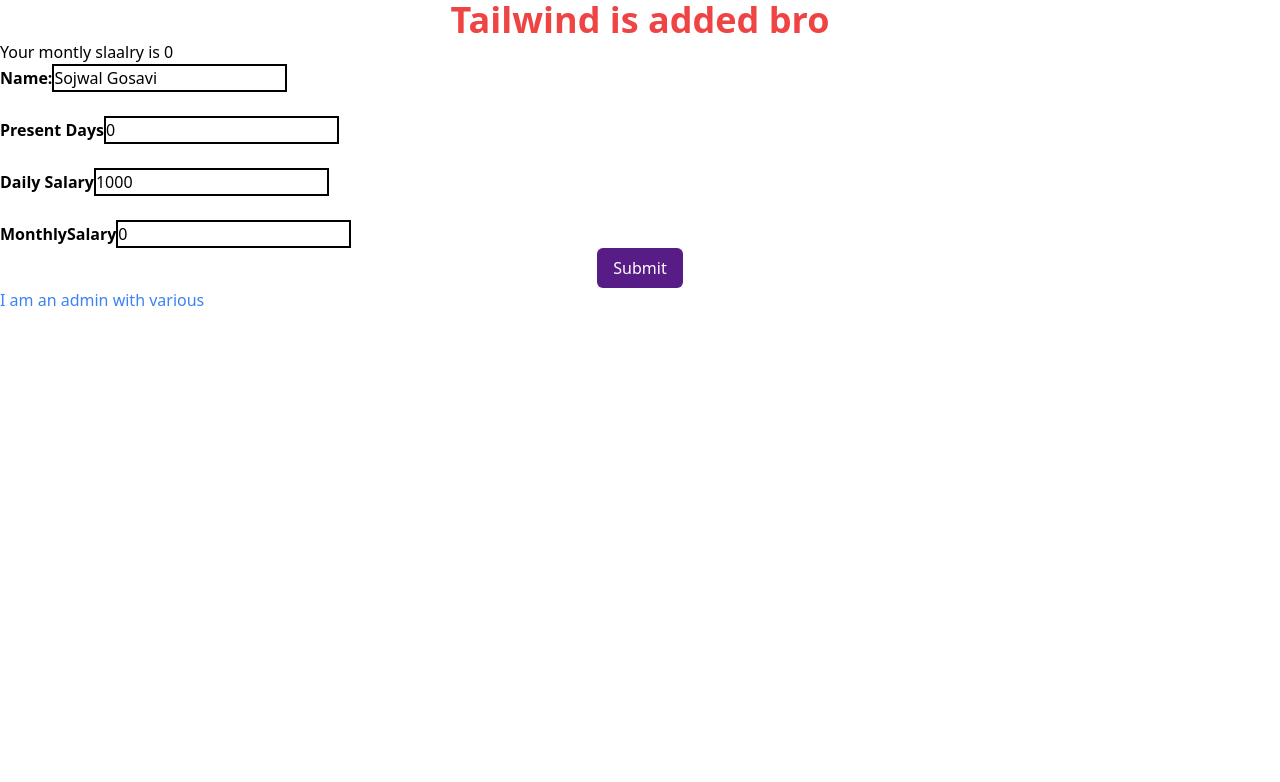
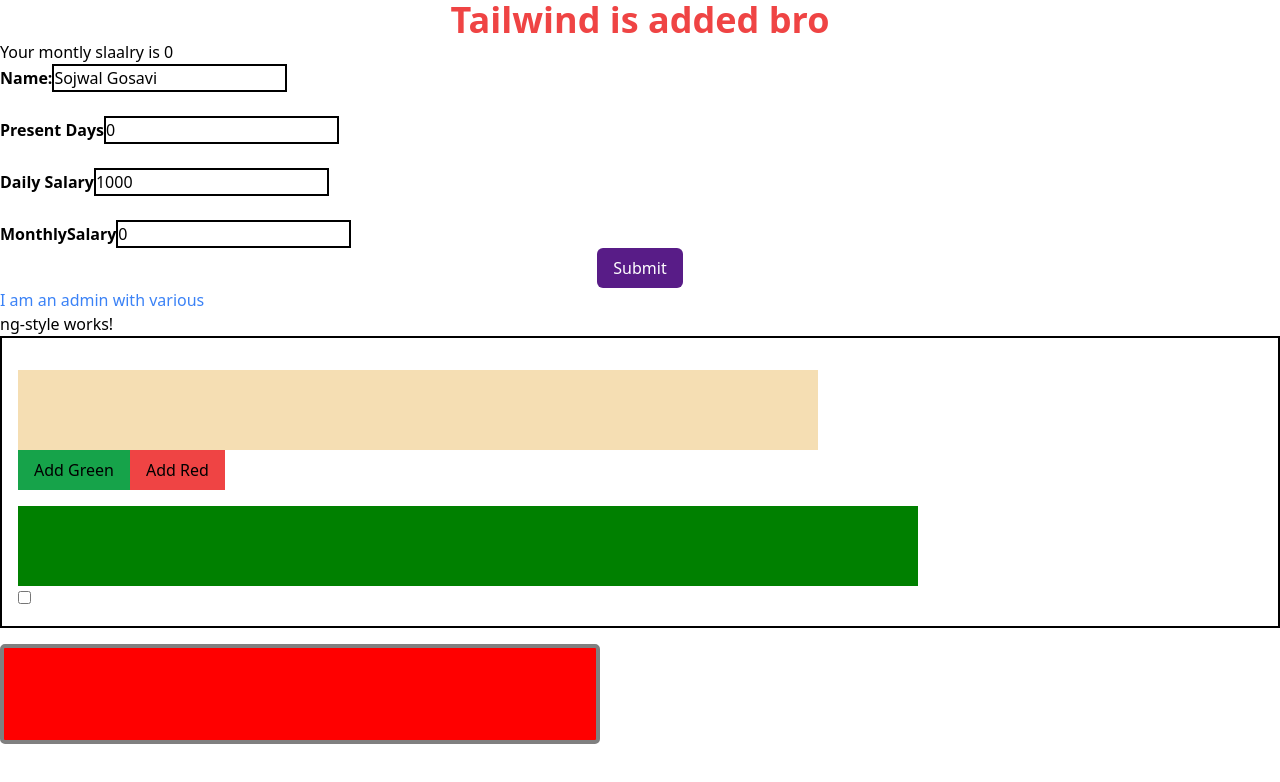
Before and after one commit to sojwal-04/LearnAngularSojwal, an Angular app in the folder learn/: page / in a window 1280 px wide. Shown: the top 782 px of the page. Built offline with nearby package versions, Linux system fonts and the light colour scheme.

Commit message:
08 Dec 2024
- ngStyle learnt

```diff
--- a/learn/src/app/app.component.html
+++ b/learn/src/app/app.component.html
@@ -16,6 +16,7 @@
   </div>
 
   <app-ng-class></app-ng-class>
+  <app-ng-style></app-ng-style>
 
 
 </main>
--- a/learn/src/app/app.component.ts
+++ b/learn/src/app/app.component.ts
@@ -5,11 +5,12 @@
 import { NgIfComponent } from './components/ng-if/ng-if.component';
 import { NgForComponent } from './components/ng-for/ng-for.component';
 import { NgClassComponent } from './components/ng-class/ng-class.component';
+import { NgStyleComponent } from './components/ng-style/ng-style.component';
 
 @Component({
   selector: 'app-root',
   standalone: true,
-  imports: [RouterOutlet, UserComponent, AdminComponent, NgIfComponent, NgForComponent, NgClassComponent],
+  imports: [RouterOutlet, UserComponent, AdminComponent, NgIfComponent, NgForComponent, NgClassComponent, NgStyleComponent],
   templateUrl: './app.component.html',
   styleUrl: './app.component.css'
 })
--- /dev/null
+++ b/learn/src/app/components/ng-style/ng-style.component.html
@@ -0,0 +1,30 @@
+<div class="border-black rounded-md">
+  <p>ng-style works!</p>
+
+  <div class="border-black border-2 p-4">
+    <div class="mt-4">
+      <div
+        class="h-20 w-[800px] border-black"
+        [ngStyle]="{ 'background-color': bgColor }"
+      ></div>
+
+      <button class="px-4 py-2 bg-green-600" (click)="handleAddColor('green')">
+        Add Green
+      </button>
+      <button class="px-4 py-2 bg-red-500" (click)="handleAddColor('red')">
+        Add Red
+      </button>
+    </div>
+
+    <div class="mt-4">
+      <div class="w-[900px] h-20" [ngStyle]="{'background-color' : isChecked ? 'teal' : 'green'}"></div>
+
+      <input type="checkbox" [(ngModel)]="isChecked">
+    </div>
+  </div>
+
+
+  <div class="mt-4">
+    <div [style]="ngCss"></div>
+  </div>
+</div>
--- /dev/null
+++ b/learn/src/app/components/ng-style/ng-style.component.ts
@@ -0,0 +1,28 @@
+import { NgStyle } from '@angular/common';
+import { Component } from '@angular/core';
+import { FormsModule } from '@angular/forms';
+
+@Component({
+  selector: 'app-ng-style',
+  standalone: true,
+  imports: [NgStyle, FormsModule],
+  templateUrl: './ng-style.component.html',
+  styleUrl: './ng-style.component.css',
+})
+export class NgStyleComponent {
+  bgColor: string = 'wheat';
+
+  handleAddColor(color: string): void {
+    this.bgColor = color;
+  }
+
+  isChecked: boolean = false;
+
+  ngCss: any = {
+    'background-color': 'red',
+    height: '100px',
+    width: '600px',
+    border: '4px solid gray',
+    'border-radius': '5px',
+  };
+}
```
Also changed, not shown: learn/src/app/components/ng-style/ng-style.component.css (added), 1 other file (tests, documents, lock files or other folders).
